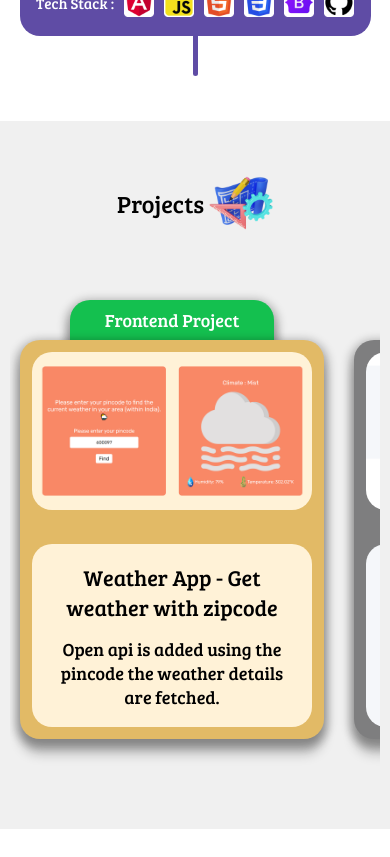
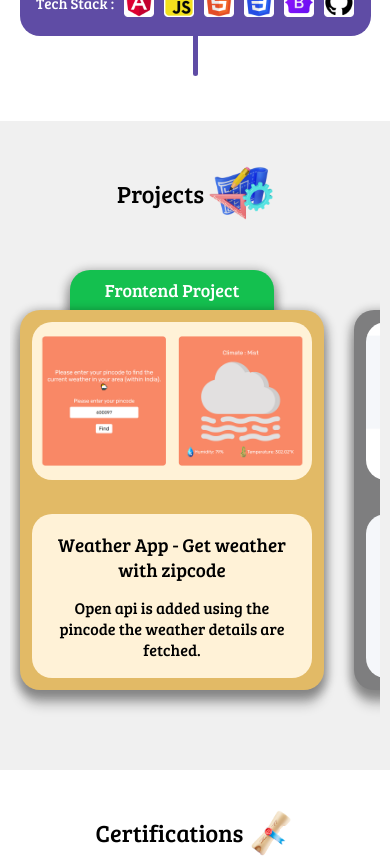
Before and after one commit to MuralidharanPM/portfolio, a React (Create React App) app: page / in a window 390 px wide. Shown: the part 2960-3817 px from the top of the page. Built offline with nearby package versions, Linux system fonts and the light colour scheme.

Commit message:
Project Page Changes

```diff
--- a/src/components/Projects.css
+++ b/src/components/Projects.css
@@ -17,7 +17,7 @@
     height: 64px;
 }
 .projectHeadCls {
-    padding: 50px 10px;
+    padding: 40px 10px;
     background-color: #F0F0F0;
 }
 .projectSecCls {
@@ -59,13 +59,13 @@
     text-align: center;
     width: fit-content;
     margin: auto;
-    /* background: yellow;
-    color: #000; */
-    background: #2ce36b;
-    color: #fff;
     border-top-left-radius: 20px;
     border-top-right-radius: 20px;
     box-shadow: rgba(0, 0, 0, 0.3) 0px 4px 10px 4px, rgba(0, 0, 0, 0.22) 0px 15px 12px;
+}
+.proCardHeadCls:hover .proCardPCls {
+    scale: 1.05;
+    transition: all 0.3s;
 }
 .proCardThumbNailCls {
     max-width: 100%;
@@ -93,3 +93,32 @@
     font-family: 'Bree Serif', serif;
     font-weight: 400;
 }
+.projectTitleHeadCls {
+    font-size: 32px;
+    font-family: 'Bree Serif', serif;
+    font-weight: 400;
+    display: flex;
+    flex-direction: row;
+    align-items: center;
+    gap: 5px;
+    justify-content: center;
+}
+@media (max-width: 768px) {
+    .projectTitleHeadCls {
+        font-size: 26px;
+    }
+}
+@media (max-width: 530px) {
+    .projectTitleHeadCls {
+        font-size: 24px;
+    }
+    .proCardTitleCls {
+        font-size: 19px;
+    }
+    .proCardContCls {
+        font-size: 16px;
+    }
+    .projectSecCls {
+        gap: 25px;
+    }
+}
--- a/src/components/Projects.js
+++ b/src/components/Projects.js
@@ -64,7 +64,7 @@ export default function Projects() {
 
     const fullStackProjList = [];
 
-    const allProjects = [ {
+    const allProjects = [{
         projectType: "Frontend Project",
         projectName: "Weather App - Get weather with zipcode",
         projectBanner: WeatherApp,
@@ -90,7 +90,7 @@ export default function Projects() {
         fontColor: "#fff"
     }, {
         projectType: "Frontend Project",
-        projectName: "Rock Paper Scissor - Website",
+        projectName: "Rock Paper Scissor - Game Website",
         projectBanner: RockPaperScissor,
         projectDes: "Open api is added using the pincode the weather details are fetched.",
         projectTechStac: [ReactLogo, JavaScript, Typescript, GitHub, HTML, CSS, Bootstrap, Json],
@@ -102,7 +102,7 @@ export default function Projects() {
         fontColor: "#fff"
     }, {
         projectType: "Frontend Project",
-        projectName: "DoLearn E-Learning website",
+        projectName: "DoLearn Startup E-Learning website",
         projectBanner: DoLearn,
         projectDes: "Open api is added using the pincode the weather details are fetched.",
         projectTechStac: [ReactLogo, JavaScript, Typescript, GitHub, HTML, CSS, Bootstrap, Json],
@@ -143,13 +143,14 @@ export default function Projects() {
             <div className="projectHeadCls">
                 <div className="projectSecParCls">
                     <div className="projectSecCls">
-                        <div className="skillTitleHeadCls">
+                        <div className="projectTitleHeadCls">
                             Projects<span className="projectTitleLogoCls"><img className="projectTopicLocCls" src={ProjectsTitleLogo} alt="Project Set Head Topic Logo"></img></span>
                         </div>
                         <div className="projectCardAreaCls">
                             <div className="projectCardPCls">
                                 {
                                     allProjects.map((item) => (
+                                        <div className="proCardHeadCls">
                                             <div className="proCardPCls" key={item.id}>
                                                 <div className="proCardCatyCls" style={{ backgroundColor: item.folderColor, color: item.fontColor }}>{item.projectType}</div>
                                                 <div className="proCardCCls" style={{ backgroundColor: item.cardBackColour }}>
@@ -164,6 +165,7 @@ export default function Projects() {
                                                     </div>
                                                 </div>
                                             </div>
+                                        </div>
                                     ))
                                 }
                             </div>
```
Lines whose indentation alone changed are shown as unchanged.
